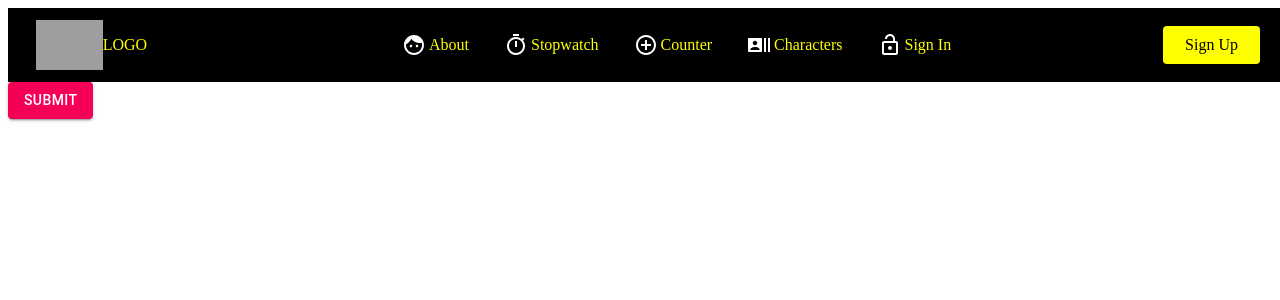
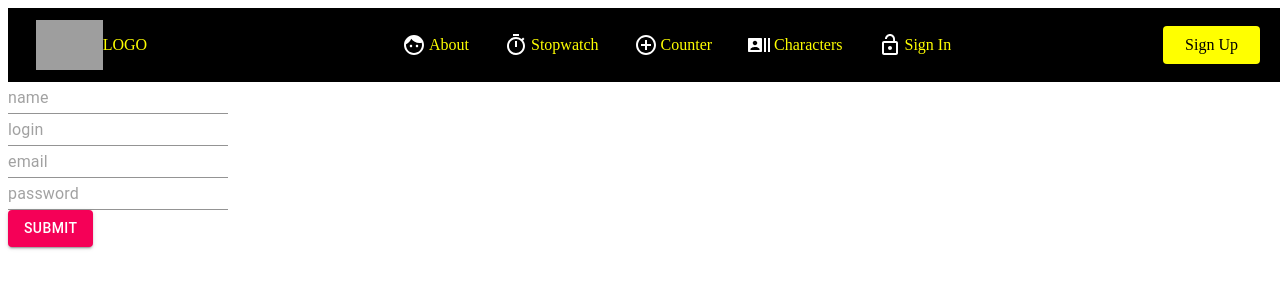
Before and after one commit to kwieco/homework, a React (Create React App) app in the folder react-app/new_app/firstproject/: page /signin in a window 1280 px wide. Shown: the top 300 px of the page. Built offline with nearby package versions, Linux system fonts and the light colour scheme; grey boxes are pictures that could not be loaded.

Commit message:
final_part

```diff
--- a/react-app/new_app/firstproject/db.json
+++ b/react-app/new_app/firstproject/db.json
@@ -23,8 +23,58 @@
       "login": "Robix90",
       "email": "admin@admin.pl",
       "password": "admin"
+    },
+    {
+      "id": 99,
+      "name": "Robert2",
+      "surname": "Tarkowski2",
+      "login": "Robix90333",
+      "email": "admdssdain@admin.pl",
+      "password": "admasdasin"
+    },
+    {
+      "name": "Szymon",
+      "surname": "Jarnowski",
+      "login": "Janio12",
+      "email": "chceCiastko@op.pl",
+      "password": "ciasteczko",
+      "id": 100
+    },
+    {
+      "name": "Szymon",
+      "surname": "Jarnowski",
+      "login": "Janio12",
+      "email": "chceCiastko@op.pl",
+      "password": "ciasteczko",
+      "id": 101
+    },
+    {
+      "name": "aaaaa",
+      "login": "bbbb",
+      "email": "dddddd",
+      "password": "ssssssssss",
+      "id": 102
+    },
+    {
+      "name": "Kamil",
+      "login": "Kwieco",
+      "email": "kakaka@o2.pl",
+      "password": "123456",
+      "id": 103
+    },
+    {
+      "name": "Kamil",
+      "login": "Kwieco",
+      "email": "kakaka@o2.pl",
+      "password": "123456",
+      "id": 104
+    },
+    {
+      "name": "pawel",
+      "login": "bobi12",
+      "email": "bobi12@wp.pl",
+      "password": "123456",
+      "id": 105
     }
-
-
   ]
 }
--- a/react-app/new_app/firstproject/src/App.js
+++ b/react-app/new_app/firstproject/src/App.js
@@ -7,7 +7,7 @@ import Stoper from './pages/Stoper';
 import Counter from './pages/Counter';
 import Characters from './pages/Characters';
 import Registry from './pages/Registry';
-import Login from './pages/Login';
+import Loguj from './pages/Loguj';
 
 
 
@@ -22,7 +22,7 @@ function KamilProject() {
         <Route path='/stoper' component={Stoper} />
         <Route path='/counter' component={Counter} />
         <Route path='/characters' component={Characters} />
-        <Route path='/login' component={Login} />
+        <Route path='/login' component={Loguj} />
         <Route path='/signin' component={Registry} />
 
       </Switch>
--- a/react-app/new_app/firstproject/src/components/Login/LoginForm.js
+++ b/react-app/new_app/firstproject/src/components/Login/LoginForm.js
@@ -1,5 +1,5 @@
 import React, { useState } from 'react'
-import {Form,} from '../Login/Login.styled'
+import {Form} from '../Login/Login.styled'
 import LockIcon from '@material-ui/icons/Lock';
 
 
@@ -11,8 +11,7 @@ function LoginForm( { Login, error }) {
 
     const submitHandler = e => {
         e.preventDefault();
-
-        Login(details);
+         Login(details);
 
     }
 
--- a/react-app/new_app/firstproject/src/components/Registry/RegistryForm.js
+++ b/react-app/new_app/firstproject/src/components/Registry/RegistryForm.js
@@ -4,62 +4,53 @@ import React, { useState } from 'react'
 import { Form } from '../Login/Login.styled'
 
 function RegistryForm() {
-    const url="http://localhost:3000/user/"
-    const [data, setData] = useState({
+    const url="http://localhost:3000/user"
+    const [data, setData] = useState(
+        {
         name: "",
         login: "",
         email: "",
         password: ""
     })
 
-    // const updatedProfile =
-    //     {
-    //         "name": "Robert2",
-    //         "surname": "Tarkowski2",
-    //         "login": "Robix90333",
-    //         "email": "admdssdain@admin.pl",
-    //         "password": "admasdasin"
-    //       }
-    const AddNewPerson = () => {
-        const updatedProfile =
-        {
-            "id": 99,
-            "name": "Robert2",
-            "surname": "Tarkowski2",
-            "login": "Robix90333",
-            "email": "admdssdain@admin.pl",
-            "password": "admasdasin"
-        }
+    // const AddNewPerson = () => {
+    //     // const updatedProfile = {
+    //     //     "name": "Szymon",
+    //     //     "surname": "Jarnowski",
+    //     //     "login": "Janio12",
+    //     //     "email": "chceCiastko@op.pl",
+    //     //     "password": "ciasteczko"
+    //     // };
 
-        axios.post('http://localhost:3000/user', updatedProfile)
+    //     axios.post(url, updatedProfile)
+
+
+    function submit(e) {
+        e.preventDefault();
+        axios.post('http://localhost:3000/user', data)
+        .then(res=>{
+            console.log(res.data)
+
+        });
+
     }
 
-    // function submit(e) {
-    //     e.preventDefault();
-    //     axios.post('http://localhost:3000/user', updatedProfile)
-    //     .then(res=>{
-    //         console.log(res.data)
+    function handle(e) {
+        const newData = {...data}
+        newData[e.target.id] = e.target.value
+        setData(newData)
+        console.log(newData)
 
-    //     })
-
-    // }
-
-    // function handle(e) {
-    //     const newData = {...data}
-    //     newData[e.target.id] = e.target.value
-    //     setData(newData)
-    //     console.log(newData)
-
-    // }
+    }
   return (
     <Box maxWidth={280} component="form" sx={{'& .MuiTextField-root': { m: 1, width: '25ch' },}}noValidate autoComplete="off">
         <div >
         <form >
-            {/* <Input onChange={(e)=>handle(e)} id="name" value={data.name} placeholder='name' type='text'></Input>
+            <Input onChange={(e)=>handle(e)} id="name" value={data.name} placeholder='name' type='text'></Input>
             <Input onChange={(e)=>handle(e)} id="login" value={data.login} placeholder='login' type='text'></Input>
             <Input onChange={(e)=>handle(e)} id="email" value={data.email} placeholder='email' type='email'></Input>
-            <Input onChange={(e)=>handle(e)} id="password" value={data.password} placeholder='password' type='password'></Input> */}
-            <Button variant="contained" color="secondary" onClick={AddNewPerson}>submit</Button>
+            <Input onChange={(e)=>handle(e)} id="password" value={data.password} placeholder='password' type='password'></Input>
+            <Button variant="contained" color="secondary" onClick={(e)=>submit(e)}>submit</Button>
         </form>
         </div>
     </Box>
--- /dev/null
+++ b/react-app/new_app/firstproject/src/pages/Loguj.js
@@ -0,0 +1,55 @@
+import { Button } from '@material-ui/core';
+import axios from 'axios';
+import React, { useEffect, useState } from 'react'
+import { NavLink, useHistory } from 'react-router-dom';
+import { Body, LoginPanelStyle } from '../components/Login/Login.styled';
+import LoginForm from '../components/Login/LoginForm';
+
+function Loguj() {
+
+    const [user, setUser] = useState(null);
+    const [error, setError] = useState("");
+    const [usersFromDataBase, setUsersFromDataBase] = useState([]);
+    const history = useHistory()
+    useEffect(() => {
+        axios.get('http://localhost:3000/user')
+            .then(result => {
+                console.log(result.data, 'result')
+                setUsersFromDataBase(result.data)
+            })
+    }, [])
+
+    const Login = details => {
+        const choosenUser = usersFromDataBase.find(singleElementFromDb => singleElementFromDb.email === details.email && singleElementFromDb.password === details.password)
+        if (choosenUser ) {
+            setUser( {
+                name: choosenUser.name,
+                email: choosenUser.email,
+            })
+        } else {
+            setError('Bad email or password')
+
+        }
+
+    }
+    const Logout =() => {
+        setUser(null)
+        history.replace('/')
+    }
+    return (
+        <Body>
+            <LoginPanelStyle>
+             { user ? (
+                <div className='welcome'>
+                <h2>Welcome, <span>{user.name}</span>
+                </h2>
+                 <Button variant='outlined'color="secondary" onClick={Logout}>Logout</Button>
+             </div>) : (
+                 <LoginForm  Login={Login} error={error} />
+             )}
+        </LoginPanelStyle>
+        </Body>
+    )
+}
+
+export default Loguj
```
Lines whose indentation alone changed are shown as unchanged.
